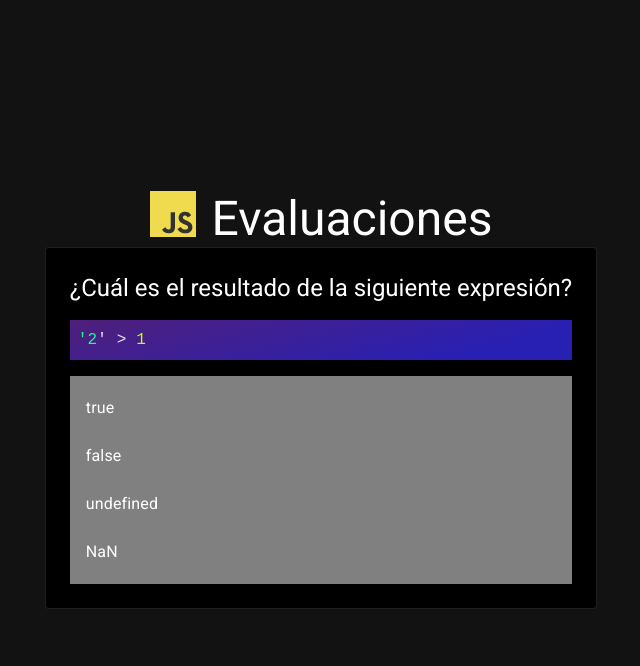
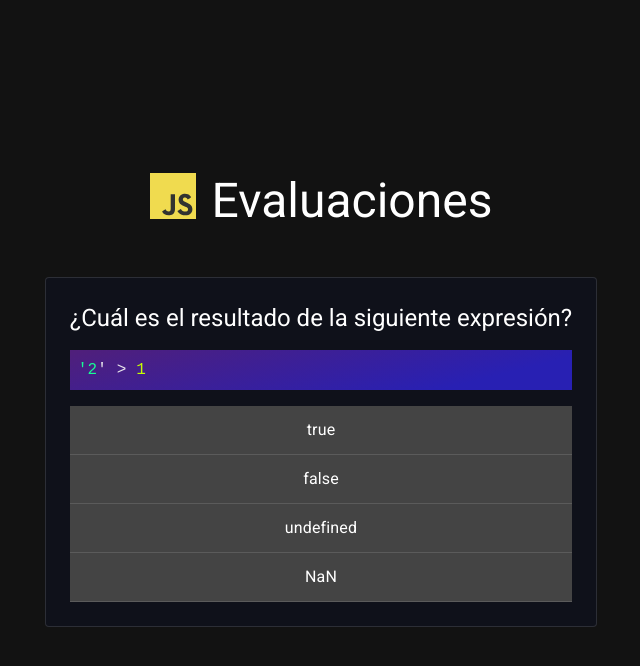
Before and after one commit to wilfredofermin/evaluaciones, a React (Vite) app: page / in a window 1280 px wide. Both pictures are taken after a click on the button "EMPIEZA YA!". Shown: the top 666 px of the page, without its empty margins (319-959 px from the left). Built offline with nearby package versions, Linux system fonts and the light colour scheme.

Commit message:
enlistar preguntas correciones

```diff
--- a/src/App.tsx
+++ b/src/App.tsx
@@ -13,7 +13,7 @@ function App() {
 
   return (
     <Container maxWidth="lg">
-      <Stack direction="row" spacing={2} justifyContent={'center'}>
+      <Stack direction="row" spacing={2} justifyContent={'center'} sx={{mb:6}}>
         <JavaScriptLogo />
         <Typography variant="h3">
           Evaluaciones
--- a/src/components/Game.tsx
+++ b/src/components/Game.tsx
@@ -15,14 +15,14 @@ import { type Question as QuestionType } from "../types";
 
 const Question = ({ info }: { info: QuestionType }) => {
   return (
-    <Card variant="outlined" sx={{ textAlign: "left", p: 3, bgcolor: "black" }}>
+    <Card variant="outlined" sx={{ textAlign: "left", p: 3, bgcolor: "#0f111a" }}>
       <Typography variant="h5">{info.question}</Typography>
       <SyntaxHighlighter style={gradientDark} lenguage ='javascript'>{info.code} </SyntaxHighlighter>
-      <List sx={{ bgcolor: "gray" }}>
+      <List sx={{ bgcolor: "#444444" }} disablePadding>
         {info.answers.map((answer, index) => (
           <ListItem disablePadding key={index}>
-            <ListItemButton>
-              <ListItemText primary={answer} />
+            <ListItemButton divider>
+              <ListItemText primary={answer} sx={{ textAlign:'center'}} />
             </ListItemButton>
           </ListItem>
         ))}
```
